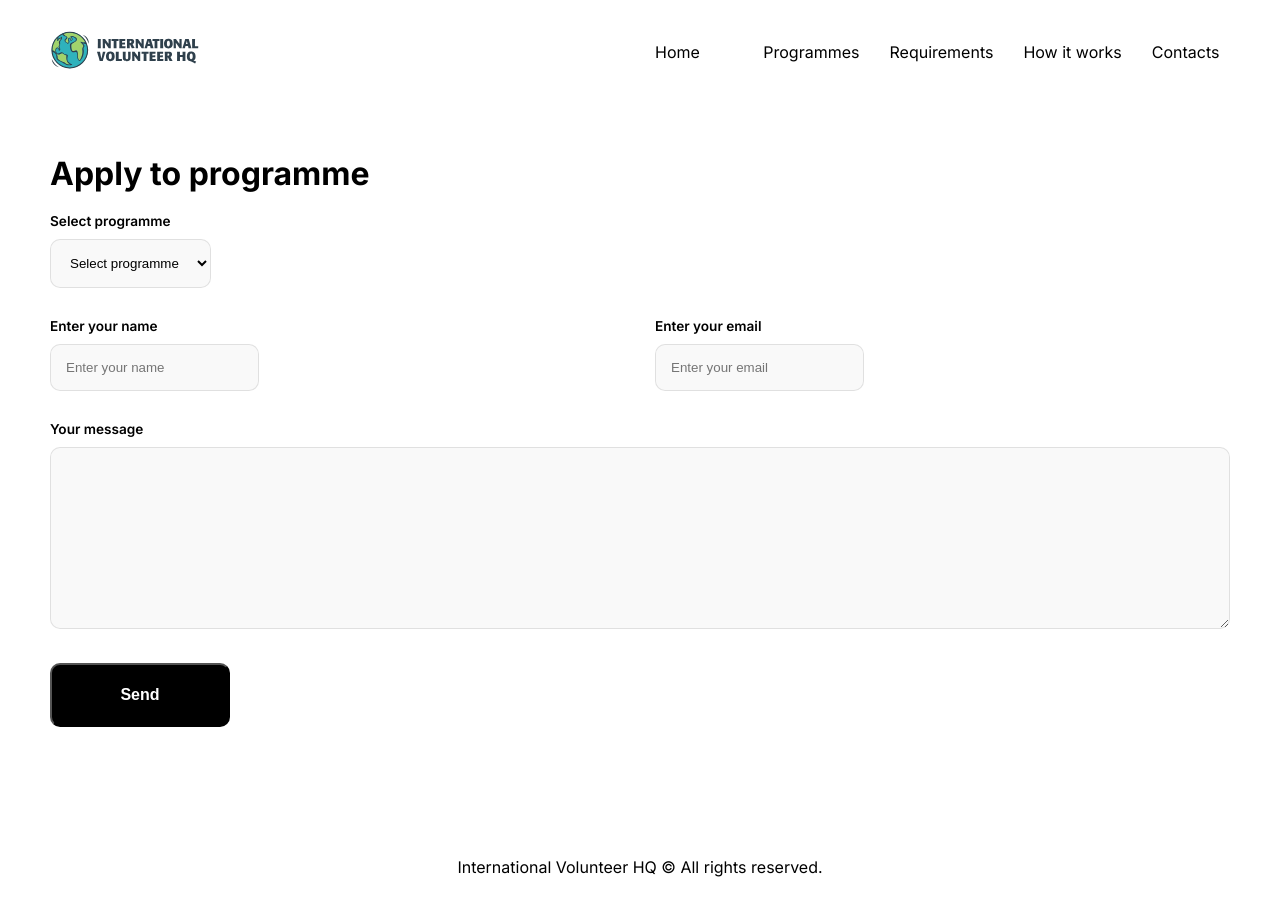
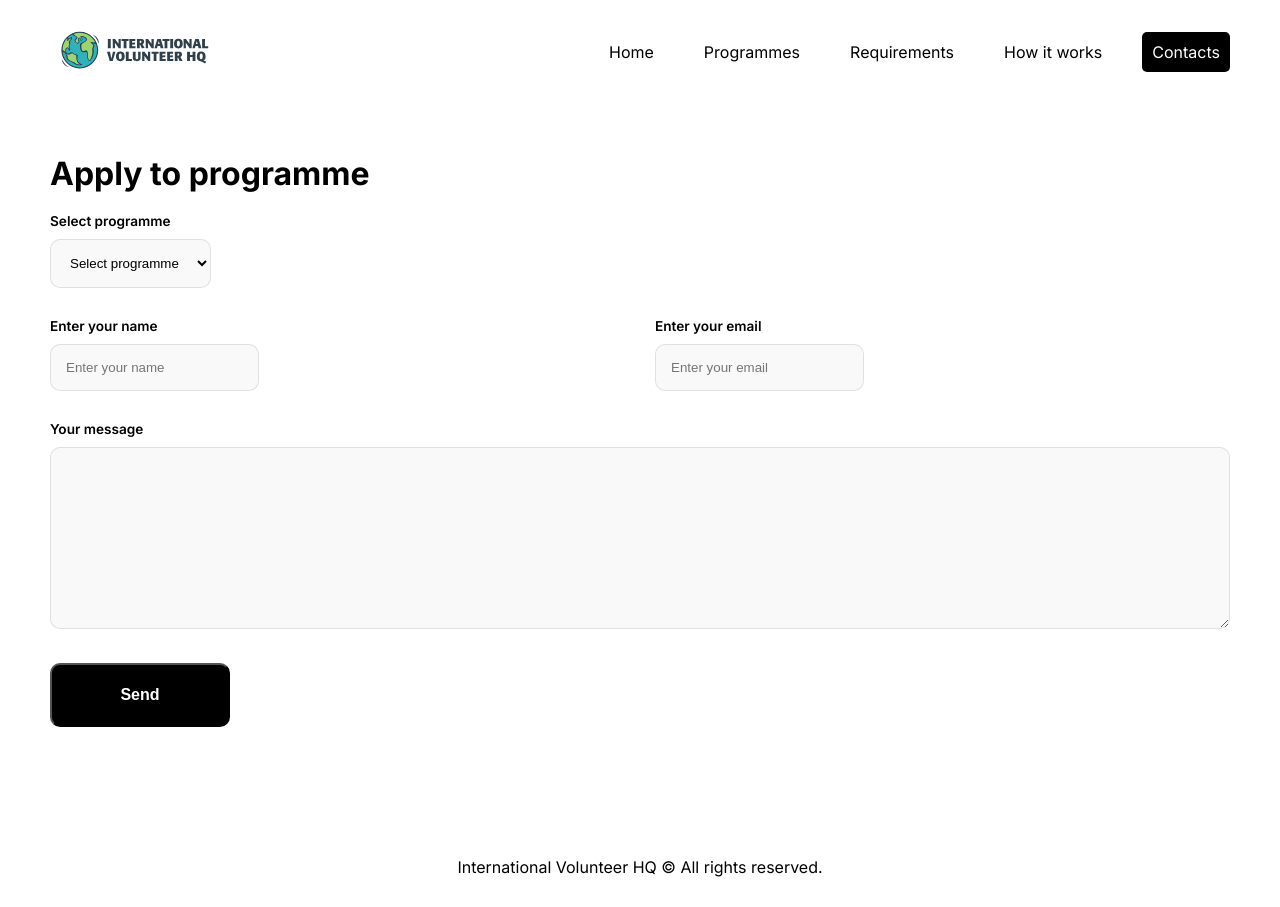
Before and after one commit to KonstantinPankratov/4iz268-sp1, a plain HTML site: page contacts/index.html in a window 1280 px wide. Drawn offline with Linux system fonts and the light colour scheme; files that its build step writes are made by us from their sources; files whose address does not match are found by name.

Commit message:
Indicate active link

```diff
--- a/contacts/index.html
+++ b/contacts/index.html
@@ -43,7 +43,7 @@
                             <a href="/~pank09/sp1/how-it-works">How it works</a>
                         </div>
                         <div class="col">
-                            <a href="/~pank09/sp1/contacts">Contacts</a>
+                            <a href="/~pank09/sp1/contacts" class="is-active">Contacts</a>
                         </div>
                     </div>
                 </div>
--- a/css/styles.css
+++ b/css/styles.css
@@ -123,7 +123,23 @@ ol, ul {
 }
 
 .main-nav a {
+    padding: 10px;
+    border-radius: 5px;
     white-space: nowrap;
+    transition: background-color .25s;
+}
+
+.main-nav a.is-active {
+    color: #FFF;
+    background-color: #000;
+}
+
+.main-nav a:hover {
+    text-decoration: none;
+}
+
+.main-nav a:not(.is-active):hover {
+    background-color: rgba(0, 0, 0, 0.1);
 }
 
 /* Footer */
```
Also changed, not shown: how-it-works/index.html (+1 -1 lines), index.html (+1 -1 lines), programmes/index.html (+1 -1 lines), requirements/index.html (+1 -1 lines).
